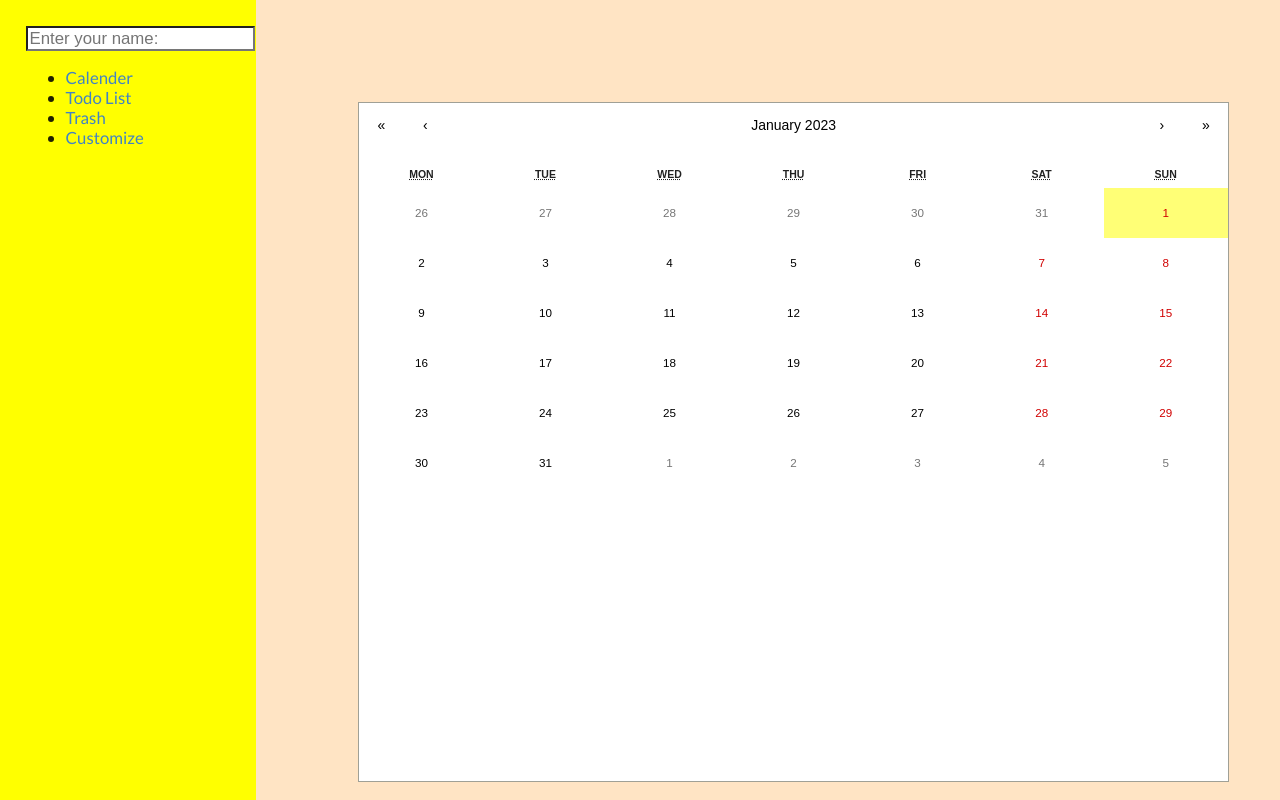
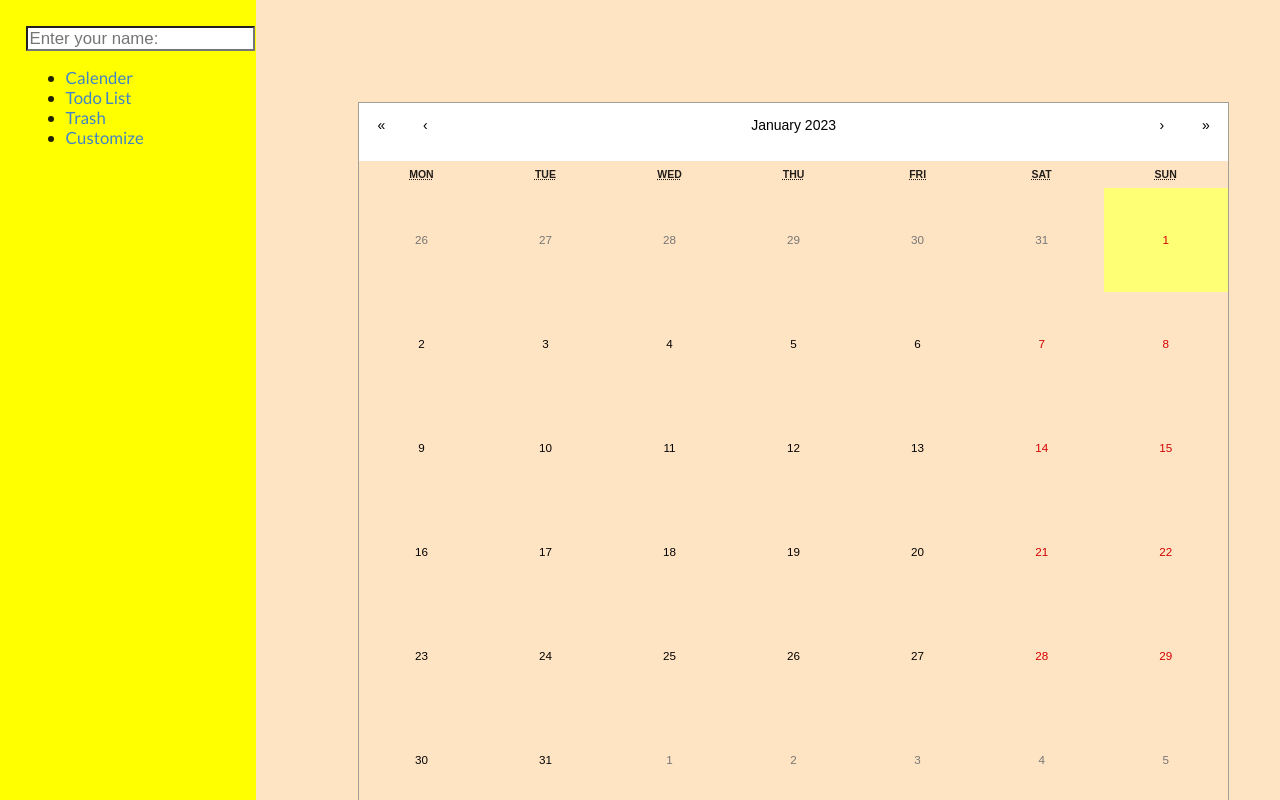
Before and after one commit to mohammedalsomali/ToDo-List-App-updated, a React (Create React App) app: page / in a window 1280 px wide. Built offline with nearby package versions, Linux system fonts and the light colour scheme.

Commit message:
messing around with css

```diff
--- a/src/Todo_List/style.css
+++ b/src/Todo_List/style.css
@@ -1,8 +1,8 @@
-.homeContainer {
+/* .homeContainer {
     width: 100px;
     height: 100px;
-    color: red;
-}
+    background-color: black;
+} */
 
 
 .Container {
@@ -18,7 +18,7 @@
 
 .contentPage {
     background-color: bisque;
-    /* padding: 5%; */
+
 
 }
 
@@ -36,22 +36,16 @@
     height: 85%;
     width: 85%;
 
+
+
 }
 
 
 
-
-
-
-abbr {
-    text-size-adjust: 50px;
-}
-
-.react-calendar {
-    align-items: stretch;
-    -ms-flex-item-align: stretch;
+.react-calendar__viewContainer {
+    background-color: bisque;
 }
 
 .react-calendar__tile {
-    min-height: 50px;
+    height: 13vh;
 }
```
